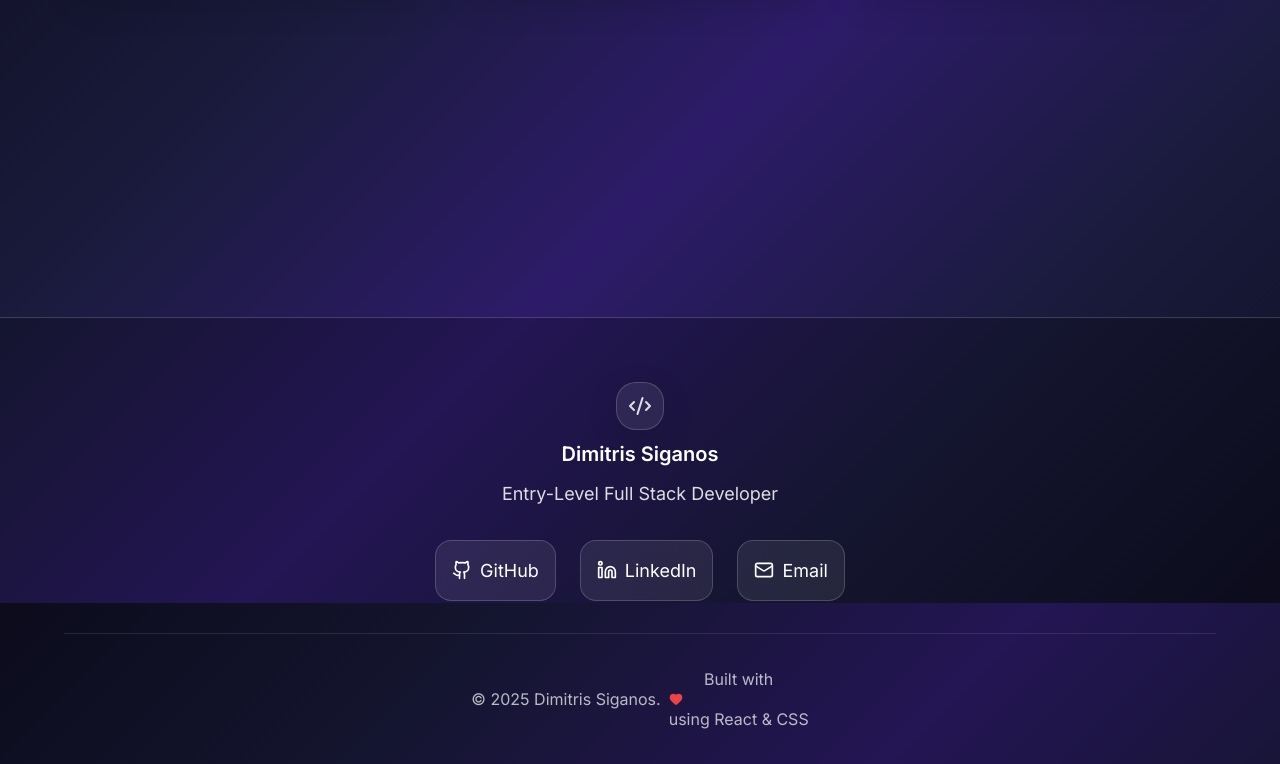
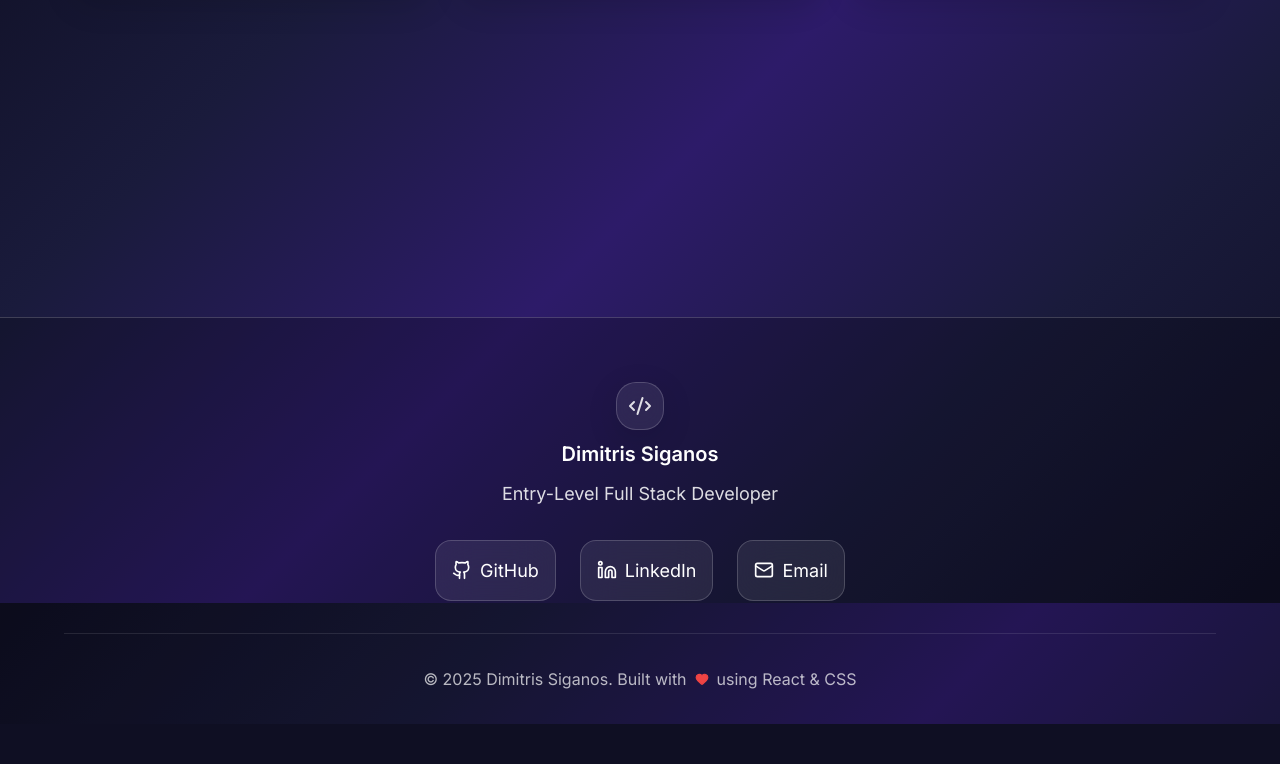
Before and after one commit to DIMSGN/My-Portfolio, a React (Vite) app: page / in a window 1280 px wide. Shown: the part 8197-8961 px from the top of the page. After the commit the page ends 8921 px from the top, so only its background shows below. Built offline with nearby package versions, Linux system fonts and the light colour scheme.

Commit message:
fix: keep footer copyright text on single line across all screen sizes

```diff
--- a/src/components/layout/Footer/Footer.module.css
+++ b/src/components/layout/Footer/Footer.module.css
@@ -88,14 +88,22 @@
 }
 
 .copyrightText {
+  color: var(--text-muted);
+  font-size: var(--font-size-sm);
+  margin: 0;
   display: flex;
   align-items: center;
   justify-content: center;
-  color: var(--text-muted);
-  font-size: var(--font-size-sm);
-  margin: 0;
   gap: var(--space-xs);
-  flex-wrap: wrap;
+  flex-wrap: nowrap;
+}
+
+/* Allow text to shrink on very small screens */
+@media (max-width: 400px) {
+  .copyrightText {
+    font-size: 0.75rem;
+    gap: 0.25rem;
+  }
 }
 
 .heartIcon {
--- a/src/components/layout/Footer/Footer.tsx
+++ b/src/components/layout/Footer/Footer.tsx
@@ -43,10 +43,7 @@ const Footer: FC = () => {
           {}
           <div className={styles.copyright}>
             <p className={styles.copyrightText}>
-              <span>© {currentYear} {PERSONAL_INFO.name}.</span>
-              <span className={styles.builtWith}>
-                Built with <Heart size={14} className={styles.heartIcon} aria-hidden="true" /> using React & CSS
-              </span>
+              © {currentYear} {PERSONAL_INFO.name}. Built with <Heart size={14} className={styles.heartIcon} aria-hidden="true" /> using React & CSS
             </p>
           </div>
 
```
